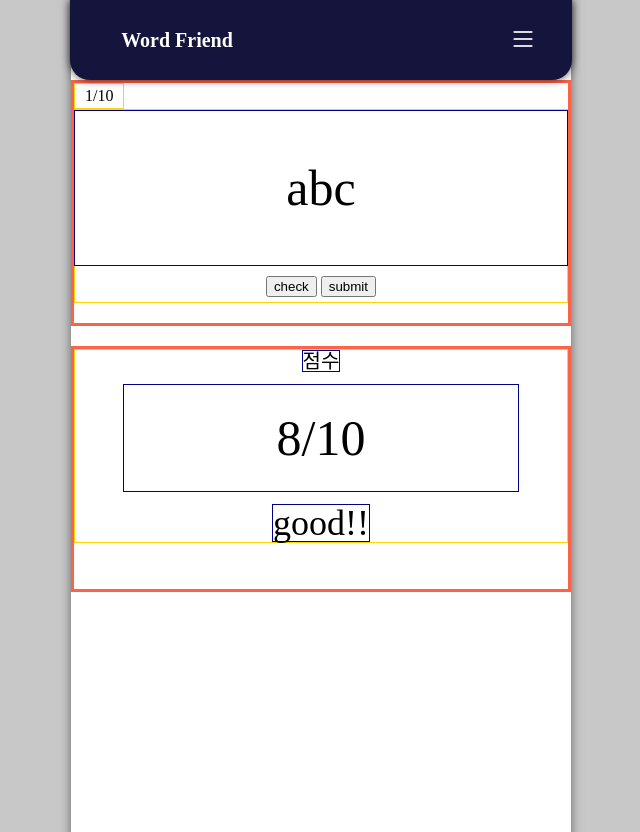
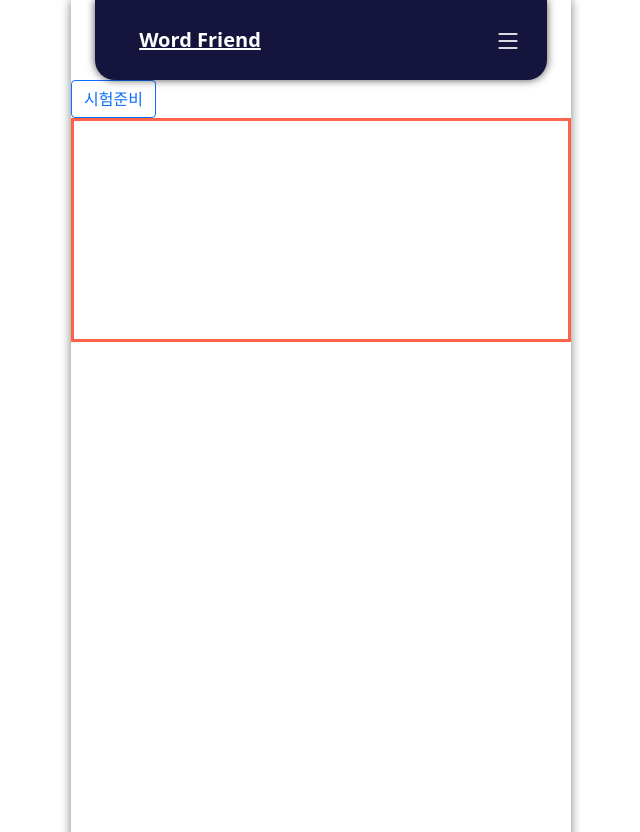
Before and after one commit to obov/word-friend, a Flask app: template templates/word/exam.html in a window 1280 px wide. Shown: the top 832 px of the page, without its empty margins (319-959 px from the left). Run offline with Flask 2, Linux system fonts and the light colour scheme; the template is opened without the code that fills it, so the values that code supplies are empty; some libraries are stand-ins or nearby versions.

Commit message:
Add files via upload

```diff
--- a/templates/word/exam.html
+++ b/templates/word/exam.html
@@ -1,19 +1,36 @@
 {% extends "base.html"%} {%block title%}Examination{%endblock%} {% block content %}
-<section style="border: solid 3px tomato" class="exam">
-  <div style="border: solid 1px gold" class="turn">1/10</div>
-  <form style="border: solid 1px gold" action="">
-    <div style="border: solid 1px darkblue" class="word">abc</div>
-    <div class="exam-buttons">
-      <input type="button" value="check" />
-      <button>submit</button>
+
+<!DOCTYPE html>
+<html lang="en">
+<head>
+    <meta charset="UTF-8">
+    <meta http-equiv="X-UA-Compatible" content="IE=edge">
+    <meta name="viewport" content="width=device-width, initial-scale=1.0">
+    <link href="https://cdn.jsdelivr.net/npm/bootstrap@5.0.2/dist/css/bootstrap.min.css" rel="stylesheet"
+          integrity="sha384-EVSTQN3/azprG1Anm3QDgpJLIm9Nao0Yz1ztcQTwFspd3yD65VohhpuuCOmLASjC" crossorigin="anonymous">
+    <script src="https://ajax.googleapis.com/ajax/libs/jquery/3.5.1/jquery.min.js"></script>
+    <script src="https://cdn.jsdelivr.net/npm/bootstrap@5.0.2/dist/js/bootstrap.bundle.min.js"
+            integrity="sha384-MrcW6ZMFYlzcLA8Nl+NtUVF0sA7MsXsP1UyJoMp4YLEuNSfAP+JcXn/tWtIaxVXM"
+            crossorigin="anonymous"></script>
+        <link rel="stylesheet" href="../static/css/exam.css">
+    <script src="../static/js/exam.js"></script>
+
+    <link href="https://fonts.googleapis.com/css2?family=Gowun+Dodum&display=swap" rel="stylesheet">
+
+    <title>word-friend</title>
+
+</head>
+
+<body>
+<div class="mybox">
+    <div class="mybucket">
+        <button onclick="ready_exam()" type="button" class="btn btn-outline-primary">시험준비</button>
     </div>
-  </form>
+</div>
+<section style="border: solid 3px tomato" class="exam" id="exam_section">
+
 </section>
-<section style="border: solid 3px tomato" class="exam">
-  <div style="border: solid 1px gold" class="result">
-    <h2 style="border: solid 1px darkblue">점수</h2>
-    <div style="border: solid 1px darkblue" class="score">8/10</div>
-    <div style="border: solid 1px darkblue" class="cheering-ment">good!!</div>
-  </div>
-</section>
+</body>
+</html>
+
 {%endblock%}
```
